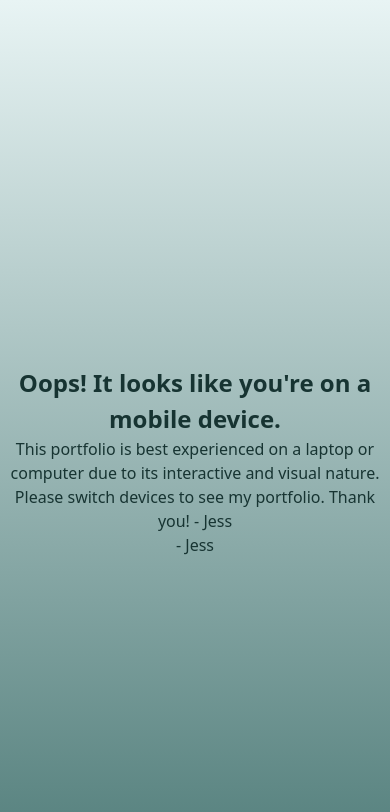
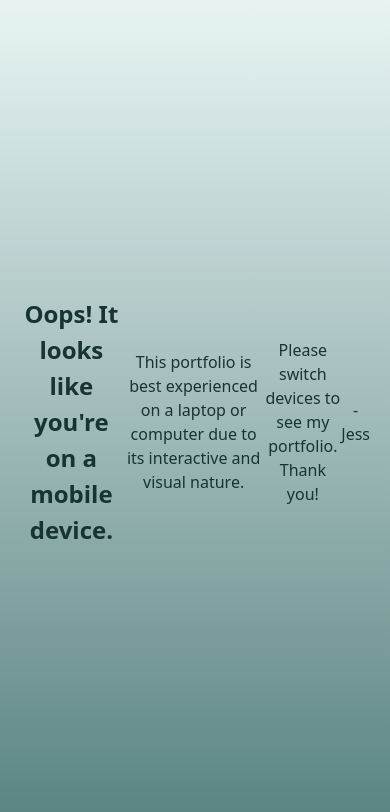
Before and after one commit to jexsaga/Portfolio, a Vue app: page / in a window 390 px wide. Shown: the top 812 px of the page. Built offline with nearby package versions, Linux system fonts and the light colour scheme.

Commit message:
mobile work still

```diff
--- a/src/components/EntryPage.vue
+++ b/src/components/EntryPage.vue
@@ -1,8 +1,8 @@
 <template>
-    <div v-if="isMobile || isProllyMobile">
-        <h2 style="margin-top: 20%; text-align: center;">Oops! It looks like you're on a mobile device.</h2>
+    <div v-if="isMobile || isProllyMobile" style="display: flex; flex-direction: row; justify-content: center; align-items: center; height: 100vh; padding: 0 20px;">
+        <h2 style="text-align: center;">Oops! It looks like you're on a mobile device.</h2>
         <p style="text-align: center;">This portfolio is best experienced on a laptop or computer due to its interactive and visual nature.</p>
-        <p style="text-align: center;">Please switch devices to see my portfolio. Thank you! - Jess</p>
+        <p style="text-align: center;">Please switch devices to see my portfolio. Thank you!</p>
         <p style="text-align: center;">- Jess</p>
     </div>
     <div v-if="!isMobile && !isProllyMobile" style="height: 100vh; display: flex; flex-direction: column; justify-content: center; align-items: center;">
```
